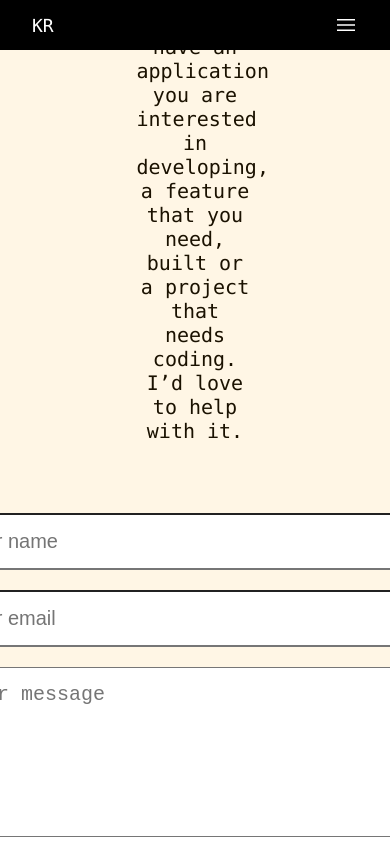
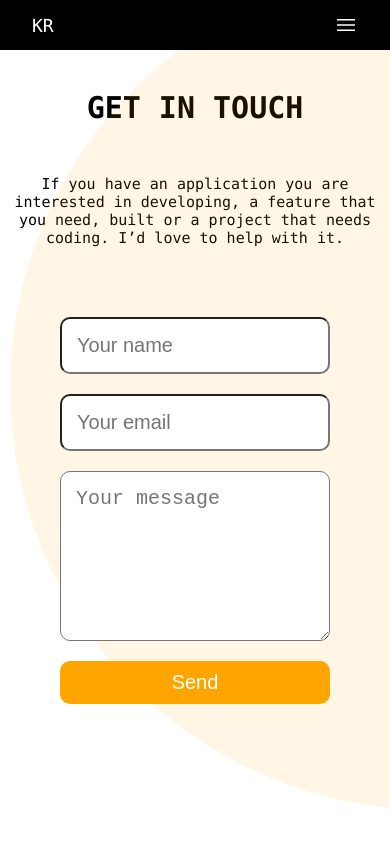
Before and after one commit to kensteph/my-portfolio, a Next.js app: page /Contact in a window 390 px wide. Built offline with nearby package versions, Linux system fonts and the light colour scheme.

Commit message:
First version done.

```diff
--- a/src/styles/Contact.module.css
+++ b/src/styles/Contact.module.css
@@ -51,3 +51,39 @@
 .btn:active {
   transform: scale(0.9);
 }
+
+/* MOBILE VERSION */
+
+@media screen and (max-width: 480px) {
+  .container {
+    display: flex;
+    gap: 20px;
+    flex-direction: column;
+    align-items: normal;
+    justify-content: normal;
+    padding: 10px;
+    overflow: hidden;
+    position: relative;
+    height: calc(100vh - 50px);
+  }
+
+  .title {
+    padding: 30px;
+    font-size: 30px;
+    text-align: center;
+  }
+  .call {
+    text-align: center;
+    font-size: 15px;
+    width: 100%;
+  }
+  .contactForm {
+    display: flex;
+    width: 100%;
+    flex-direction: column;
+    padding: 50px;
+    gap: 20px;
+    z-index: 999;
+    text-align: center;
+  }
+}
```
